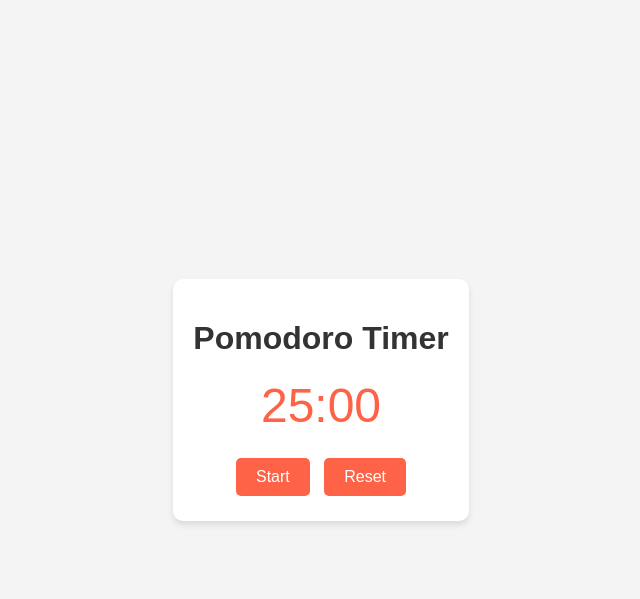
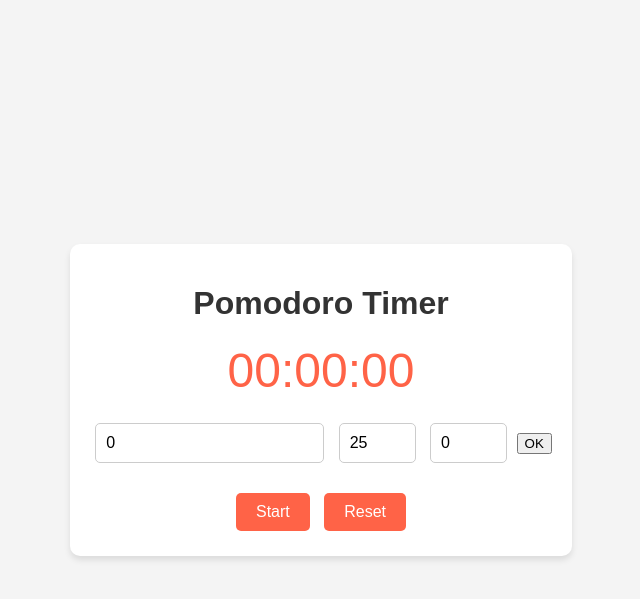
Before and after one commit to naoehcleber/Pomodojo, a Django app: page /pomodoro/ in a window 1280 px wide. Shown: the top 599 px of the page, without its empty margins (319-959 px from the left). Run offline with Django 5.2, Linux system fonts and the light colour scheme.

Commit message:
insercao de mudanca no timer

```diff
--- a/projeto_cad_usuarios/app_cad_usuarios/static/pomodoro/pomodoro.css
+++ b/projeto_cad_usuarios/app_cad_usuarios/static/pomodoro/pomodoro.css
@@ -1,5 +1,4 @@
 /* pomodoro.css */
-
 body {
     font-family: Arial, sans-serif;
     display: flex;
@@ -9,7 +8,6 @@ body {
     margin: 0;
     background-color: #f4f4f4;
    }
-
    .container {
     text-align: center;
     background: #fff;
@@ -17,18 +15,25 @@ body {
     border-radius: 10px;
     box-shadow: 0px 4px 6px rgba(0, 0, 0, 0.1);
    }
-
    h1 {
     font-size: 2em;
     color: #333;
    }
-
    #timer {
     font-size: 3em;
     margin: 20px 0;
     color: #ff6347;
    }
-
+   .input-time {
+    margin: 20px 0;
+   }
+   .input-time input {
+    font-size: 1em;
+    padding: 10px;
+    margin: 5px;
+    border: 1px solid #ccc;
+    border-radius: 5px;
+   }
    .buttons button {
     font-size: 1em;
     padding: 10px 20px;
@@ -40,7 +45,6 @@ h1 {
     color: white;
     transition: background-color 0.3s;
    }
-
    .buttons button:hover {
     background-color: #ff4500;
    }
--- a/projeto_cad_usuarios/app_cad_usuarios/static/pomodoro/pomodoro.js
+++ b/projeto_cad_usuarios/app_cad_usuarios/static/pomodoro/pomodoro.js
@@ -1,28 +1,26 @@
 document.addEventListener("DOMContentLoaded", () => {
     let timer; // Para armazenar o timer
     let isRunning = false; // Para saber se o timer está em execução
-    let totalTime = 25 * 60; // 25 minutos em segundos
-    let timeLeft = totalTime; // Tempo restante
-
-    const minutesDisplay = document.getElementById("minutes");
-    const secondsDisplay = document.getElementById("seconds");
+    let timeLeft = 0; // Tempo restante em segundos
+    const hoursInput = document.getElementById("hours");
+    const minutesInput = document.getElementById("minutes");
+    const secondsInput = document.getElementById("seconds");
+    const timerDisplay = document.getElementById("timer-display");
     const startStopButton = document.getElementById("start-stop");
     const resetButton = document.getElementById("reset");
-
+    const setTimeButton = document.getElementById("set-time");
     // Função para atualizar o display do timer
     function updateDisplay() {
-        const minutes = Math.floor(timeLeft / 60);
+        const hours = Math.floor(timeLeft / 3600);
+        const minutes = Math.floor((timeLeft % 3600) / 60);
         const seconds = timeLeft % 60;
-        minutesDisplay.textContent = String(minutes).padStart(2, '0');
-        secondsDisplay.textContent = String(seconds).padStart(2, '0');
+        timerDisplay.textContent = `${String(hours).padStart(2, '0')}:${String(minutes).padStart(2, '0')}:${String(seconds).padStart(2, '0')}`;
     }
-
     // Função que inicia o timer
     function startTimer() {
         if (isRunning) return; // Se já estiver em execução, não faz nada
         isRunning = true;
         startStopButton.textContent = "Stop"; // Muda o texto do botão para "Stop"
-
         timer = setInterval(() => {
             if (timeLeft > 0) {
                 timeLeft--;
@@ -31,35 +29,39 @@ document.addEventListener("DOMContentLoaded", () => {
                 clearInterval(timer);
                 isRunning = false;
                 startStopButton.textContent = "Start"; // Reseta o botão para "Start"
+                alert("Tempo esgotado!"); // Adiciona um alerta quando o tempo acabar
             }
         }, 1000);
     }
-
     // Função que para o timer
     function stopTimer() {
         clearInterval(timer);
         isRunning = false;
         startStopButton.textContent = "Start"; // Reseta o botão para "Start"
     }
-
     // Função que reseta o timer
     function resetTimer() {
-        stopTimer();
-        timeLeft = totalTime; // Reseta o tempo restante para 25 minutos
+        stopTimer(); // Para o timer
+        timeLeft = 0; // Reseta o tempo para 0
         updateDisplay(); // Atualiza o display
     }
-
+    // Define o tempo com o botão "OK"
+    setTimeButton.addEventListener("click", () => {
+        // Calcula o tempo total em segundos
+        timeLeft = (parseInt(hoursInput.value) || 0) * 3600 + (parseInt(minutesInput.value) || 0) * 60 + (parseInt(secondsInput.value) || 0);
+        updateDisplay(); // Atualiza o display
+    });
     // Adiciona os eventos de clique
     startStopButton.addEventListener("click", () => {
         if (isRunning) {
             stopTimer();
         } else {
-            startTimer();
+            startTimer(); // Inicia o timer
         }
     });
-
-    resetButton.addEventListener("click", resetTimer);
-
+    resetButton.addEventListener("click", () => {
+        resetTimer(); // Reseta o cronômetro
+    });
     // Inicializa o display
-    updateDisplay();
-});
+    updateDisplay(); // Exibe o tempo padrão ao carregar
+   });
--- a/projeto_cad_usuarios/app_cad_usuarios/templates/pomodoro/pomodoro.html
+++ b/projeto_cad_usuarios/app_cad_usuarios/templates/pomodoro/pomodoro.html
@@ -6,13 +6,19 @@
    <meta charset="UTF-8">
    <title>Pomodoro Timer</title>
    <link rel="stylesheet" href="{% static 'pomodoro/pomodoro.css' %}">
-    <script src="{% static 'pomodoro/pomodoro.js' %}"></script>
+   <script src="{% static 'pomodoro/pomodoro.js' %}" defer></script>
    </head>
    <body>
    <div class="container">
    <h1>Pomodoro Timer</h1>
    <div id="timer">
-            <span id="minutes">25</span>:<span id="seconds">00</span>
+   <span id="timer-display">00:00</span>
+   </div>
+   <div class="input-time">
+   <input type="number" id="hours" placeholder="Horas" min="0" value="0">
+   <input type="number" id="minutes" placeholder="Minutos" min="0" max="59" value="25">
+   <input type="number" id="seconds" placeholder="Segundos" min="0" max="59" value="0">
+   <button id="set-time">OK</button>
    </div>
    <div class="buttons">
    <button id="start-stop">Start</button>
```
Lines whose indentation alone changed are shown as unchanged.
